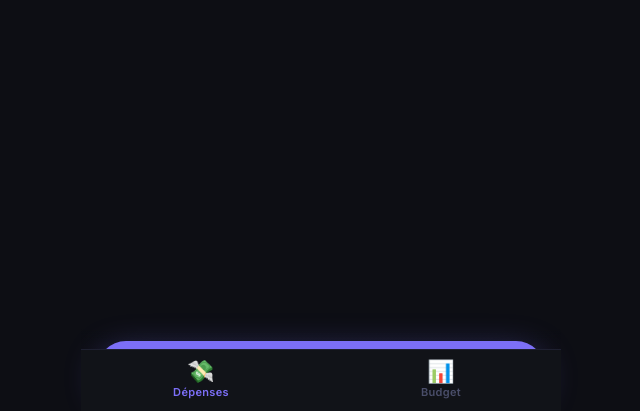
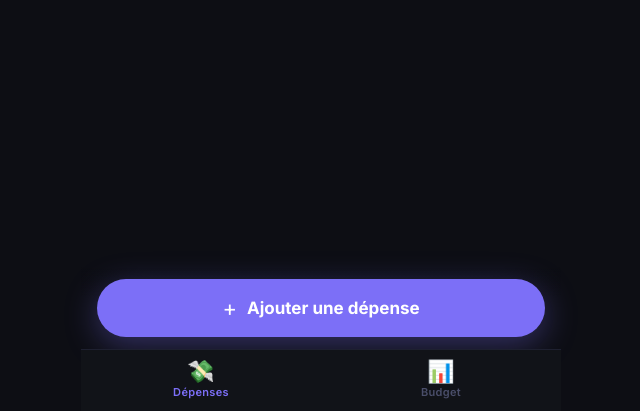
Before and after one commit to jorissayah-commits/budget, a PHP site: page / in a window 1280 px wide. Shown: the part 389-800 px from the top of the page, without its empty margins (319-959 px from the left). Run offline with PHP 8.4, Linux system fonts and the light colour scheme; data that the repository does not hold is empty.

Commit message:
fix: move add button above bottom nav bar
https://claude.ai/code/session_01VQvtHEYd5aMBdUMQJRw2TB

```diff
--- a/css/style.css
+++ b/css/style.css
@@ -285,12 +285,12 @@ body {
 /* ─── Add Button (fixed bottom) ─────────────────────────────────── */
 .add-btn-wrapper {
     position: fixed;
-    bottom: 0;
+    bottom: calc(62px + var(--safe-bottom));
     left: 50%;
     transform: translateX(-50%);
     width: 100%;
     max-width: 480px;
-    padding: 12px 16px calc(12px + var(--safe-bottom));
+    padding: 12px 16px;
     background: linear-gradient(to top, var(--bg) 65%, transparent);
     z-index: 50;
 }
```
